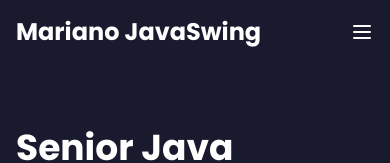
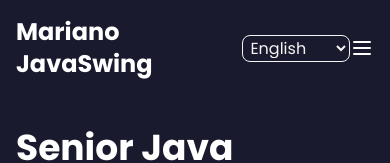
Before and after one commit to marianoj8/marianoj8-me, a React (Vite) app: page / in a window 390 px wide. Shown: the top 163 px of the page. Built offline with nearby package versions, Linux system fonts and the light colour scheme.

Commit message:
Add language selection dropdown to App component

```diff
--- a/src/App.tsx
+++ b/src/App.tsx
@@ -54,6 +54,11 @@ function App() {
             <a href="#" className="text-2xl font-bold">Mariano JavaSwing</a>
 
             {/* Mobile Menu Button */}
+            <select onChange={(e) => changeLanguage(e.target.value)} className="style md:hidden">
+              <option selected value="en">English</option>
+              <option value="pt">Português</option>
+            </select>
+
             <button
               className="md:hidden"
               onClick={toggleMenu}
@@ -81,10 +86,10 @@ function App() {
               <a href="#skills" className="hover:text-blue-400 transition-colors" onClick={toggleMenu}>{t('technicalSkills01')}</a>
               <a href="#projects" className="hover:text-blue-400 transition-colors" onClick={toggleMenu}>{t('projects')}</a>
               <a href="#contact" className="hover:text-blue-400 transition-colors" onClick={toggleMenu}>{t('contact')}</a>
-              <select onChange={(e) => changeLanguage(e.target.value)} className="style">
+              {/* <select onChange={(e) => changeLanguage(e.target.value)} className="style">
                 <option selected value="en">English</option>
                 <option value="pt">Português</option>
-              </select>
+              </select> */}
             </div>
           </div>
         </nav>
```
